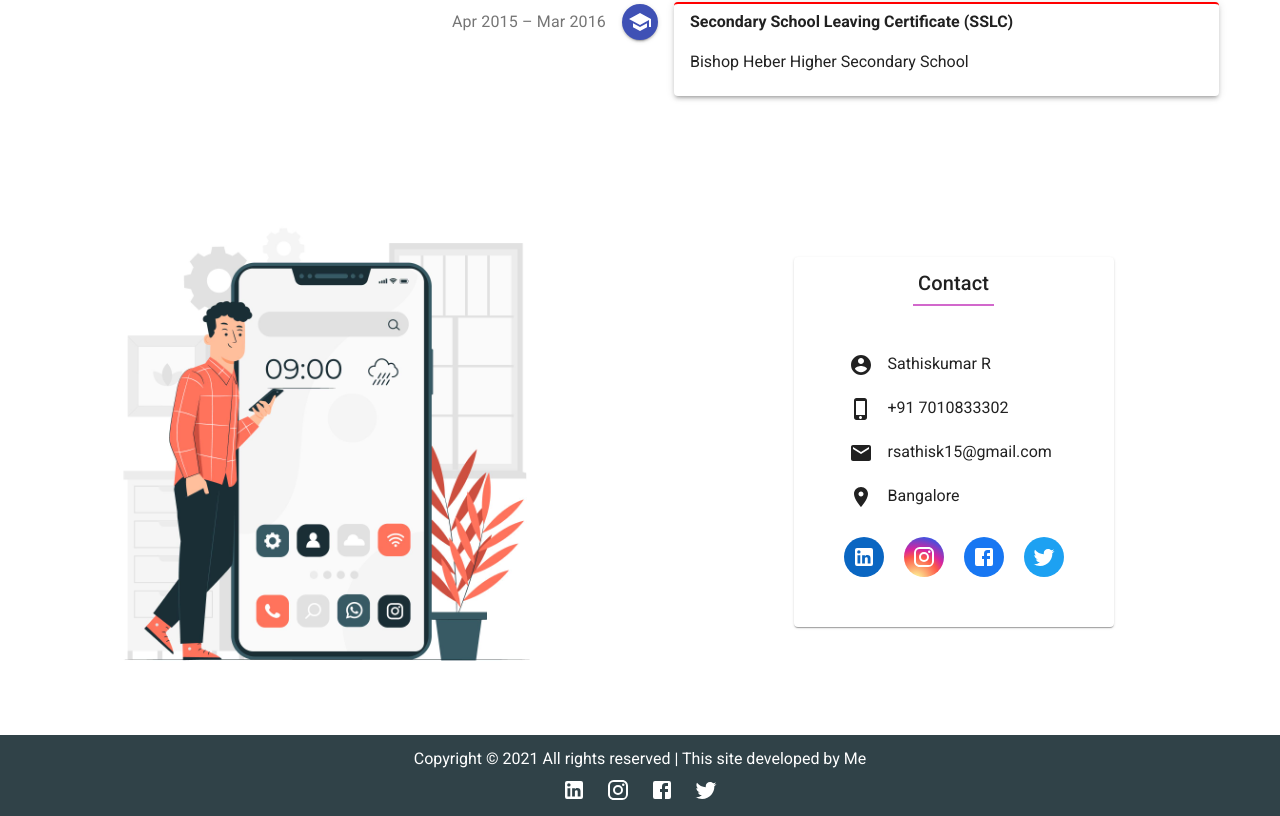
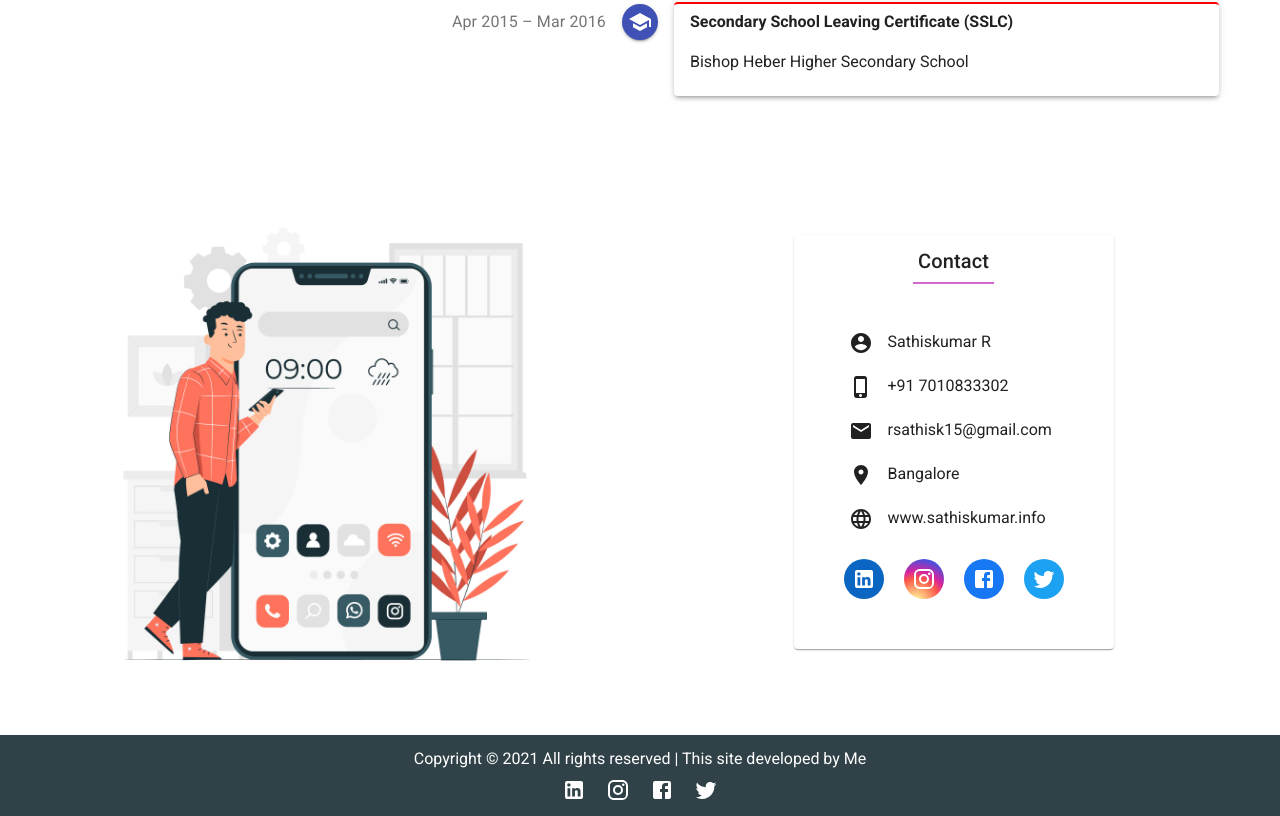
Before and after one commit to sathisk15/myportfolio, a React (Create React App) app: page / in a window 1280 px wide. Shown: the part 5774-6590 px from the top of the page. Built offline with nearby package versions, Linux system fonts and the light colour scheme; a web font is replaced by a local one.

Commit message:
Contact info updated

```diff
--- a/src/components/Contact/Contact.js
+++ b/src/components/Contact/Contact.js
@@ -7,6 +7,7 @@ import PhoneIphoneIcon from "@material-ui/icons/PhoneIphone";
 import EmailIcon from "@material-ui/icons/Email";
 import LocationOnIcon from "@material-ui/icons/LocationOn";
 import SocialIcons from "../SocialIcons";
+import LanguageIcon from "@material-ui/icons/Language";
 const Contact = () => {
   const classes = useStyles();
   return (
@@ -75,6 +76,10 @@ const Contact = () => {
                         <LocationOnIcon style={{ margin: "2px 15px" }} />
                         Bangalore
                       </p>
+                      <p>
+                        <LanguageIcon style={{ margin: "2px 15px" }} />
+                        www.sathiskumar.info
+                      </p>
                       <SocialIcons />
                     </div>
                   </Grid>
```
